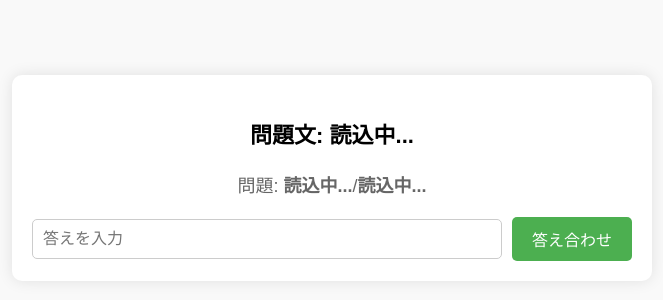
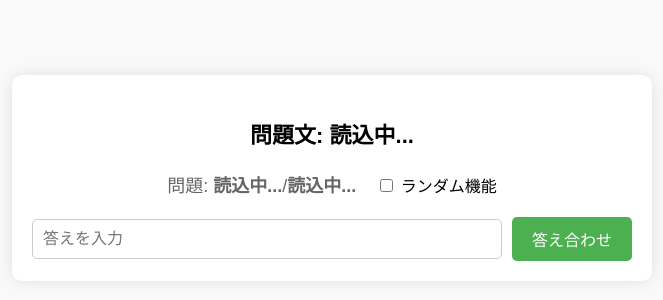
Before and after one commit to H-MW/web-quiz, a plain HTML site: page index.html in a window 1280 px wide. Shown: the part 222-522 px from the top of the page, without its empty margins (308-971 px from the left). Drawn offline with Linux system fonts and the light colour scheme; no server answers.

Commit message:
ランダム機能のチェックボックスを作成

```diff
--- a/index.html
+++ b/index.html
@@ -12,9 +12,13 @@
             <div class="question">
                 <p>問題文: <span id="questionTitle">読込中...</span></p>
             </div>
-            <div class="remaining">
+            <apan class="remaining">
                 <spam>問題: <span id="answeredSumText">読込中...</span>/<span id="questionSumText">読込中...</span></spam>
-            </div>
+            </apan>
+            <form class="setting-random">
+                <input type="checkbox" id="random">
+                <label for="random">ランダム機能</label>
+            </form>
         </div>
         <form class="form">
             <input type="text" name="answerText" id="answerText" class="answer" placeholder="答えを入力">
--- a/styles.css
+++ b/styles.css
@@ -36,6 +36,11 @@
 
 .remaining span {
     font-weight: bold;
+}
+
+.setting-random {
+    display: inline;
+    margin-left: 15px;
 }
 
 .form {
```
